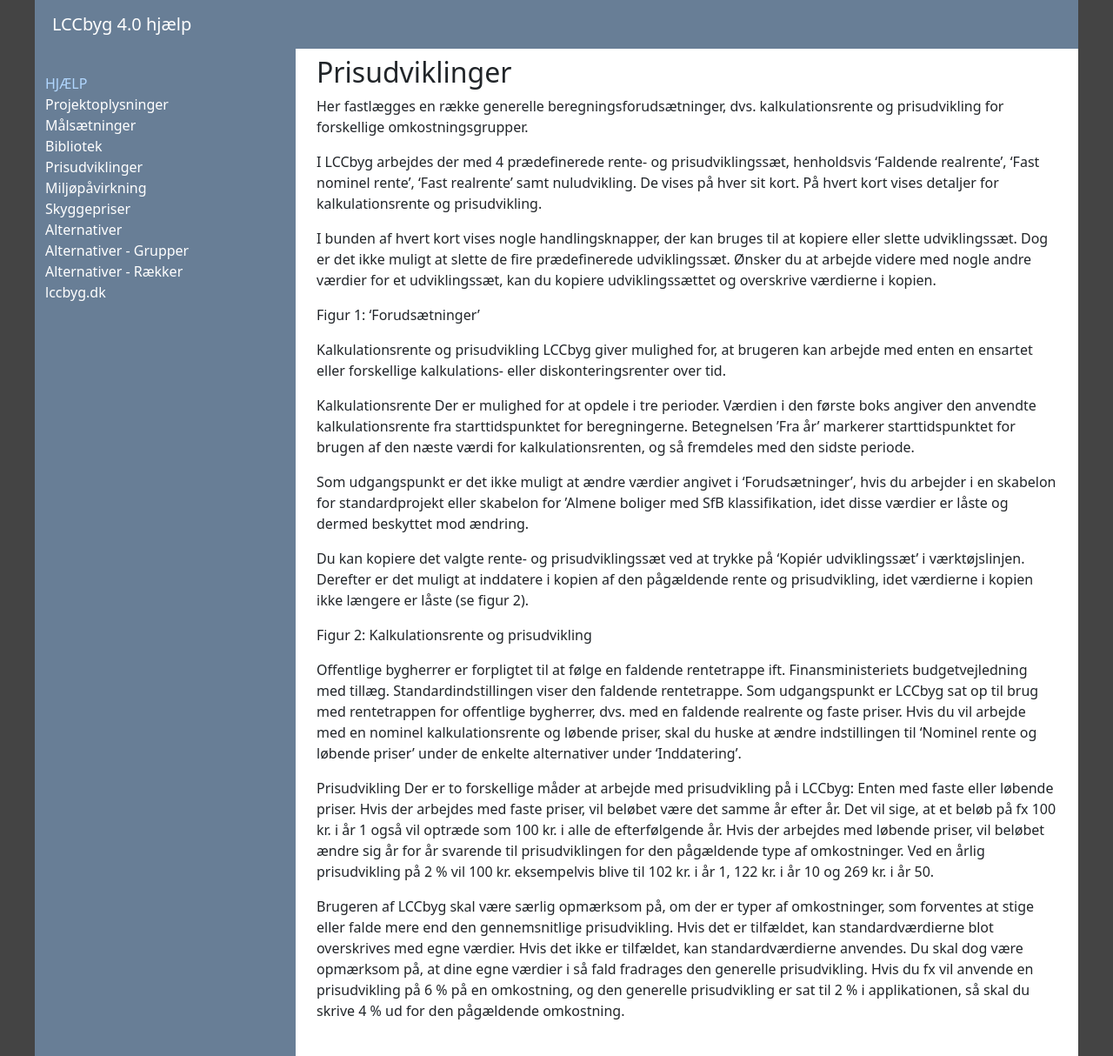
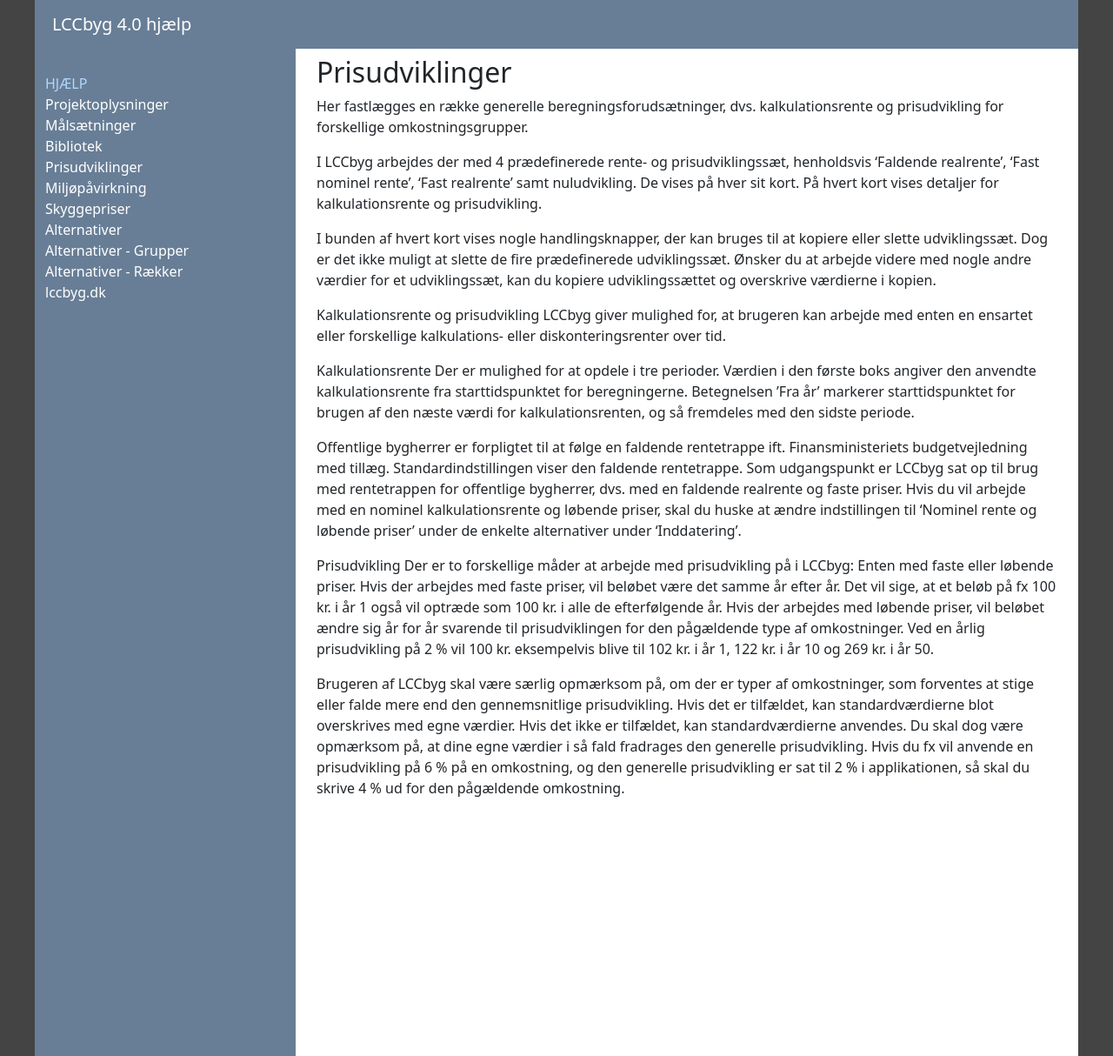
Before and after one commit to LccBuild/lccbyg-docs, a Jekyll site: the page built from docs/help/40/da/developmentsets.md, in a window 1280 px wide. Shown: the whole page at 87% size. Built offline with Jekyll 4.4.1, drawn with Linux system fonts in a browser that asks for light colours.

Commit message:
Update developmentsets.md

```diff
--- a/docs/help/40/da/developmentsets.md
+++ b/docs/help/40/da/developmentsets.md
@@ -10,23 +10,12 @@ I LCCbyg arbejdes der med 4 prædefinerede rente- og prisudviklingssæt, henhold
 
 I bunden af hvert kort vises nogle handlingsknapper, der kan bruges til at kopiere eller slette udviklingssæt. Dog er det ikke muligt at slette de fire prædefinerede udviklingssæt. Ønsker du at arbejde videre med nogle andre værdier for et udviklingssæt, kan du kopiere udviklingssættet og overskrive værdierne i kopien.
 
-
-
-Figur 1:  ‘Forudsætninger’
-
 Kalkulationsrente og prisudvikling
 LCCbyg giver mulighed for, at brugeren kan arbejde med enten en ensartet eller forskellige kalkulations- eller diskonteringsrenter over tid.
 
 Kalkulationsrente
 Der er mulighed for at opdele i tre perioder. Værdien i den første boks angiver den anvendte kalkulationsrente fra starttidspunktet for beregningerne. Betegnelsen ’Fra år’ markerer starttidspunktet for brugen af den næste værdi for kalkulationsrenten, og så fremdeles med den sidste periode.
 
-Som udgangspunkt er det ikke muligt at ændre værdier angivet i ‘Forudsætninger’, hvis du arbejder i en skabelon for standardprojekt eller skabelon for ’Almene boliger med SfB klassifikation, idet disse værdier er låste og dermed beskyttet mod ændring.
-
-Du kan kopiere det valgte rente- og prisudviklingssæt ved at trykke på ‘Kopiér udviklingssæt’ i værktøjslinjen. Derefter er det muligt at inddatere i kopien af den pågældende rente og prisudvikling, idet værdierne i kopien ikke længere er låste (se figur 2).
-
-
-
-Figur 2: Kalkulationsrente og prisudvikling
 
 Offentlige bygherrer er forpligtet til at følge en faldende rentetrappe ift. Finansministeriets budgetvejledning med tillæg. Standardindstillingen viser den faldende rentetrappe. Som udgangspunkt er LCCbyg sat op til brug med rentetrappen for offentlige bygherrer, dvs. med en faldende realrente og faste priser. Hvis du vil arbejde med en nominel kalkulationsrente og løbende priser, skal du huske at ændre indstillingen til ‘Nominel rente og løbende priser’ under de enkelte alternativer under ‘Inddatering’.
 
```
